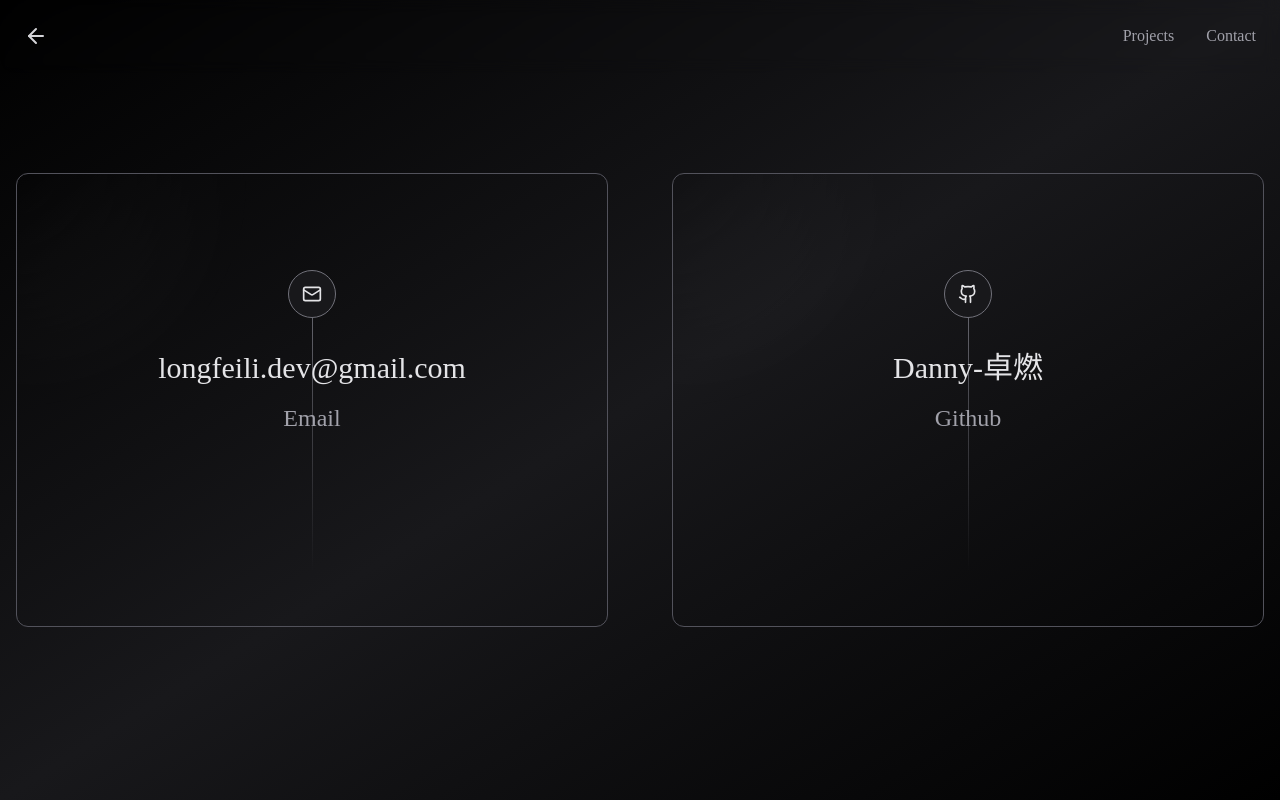
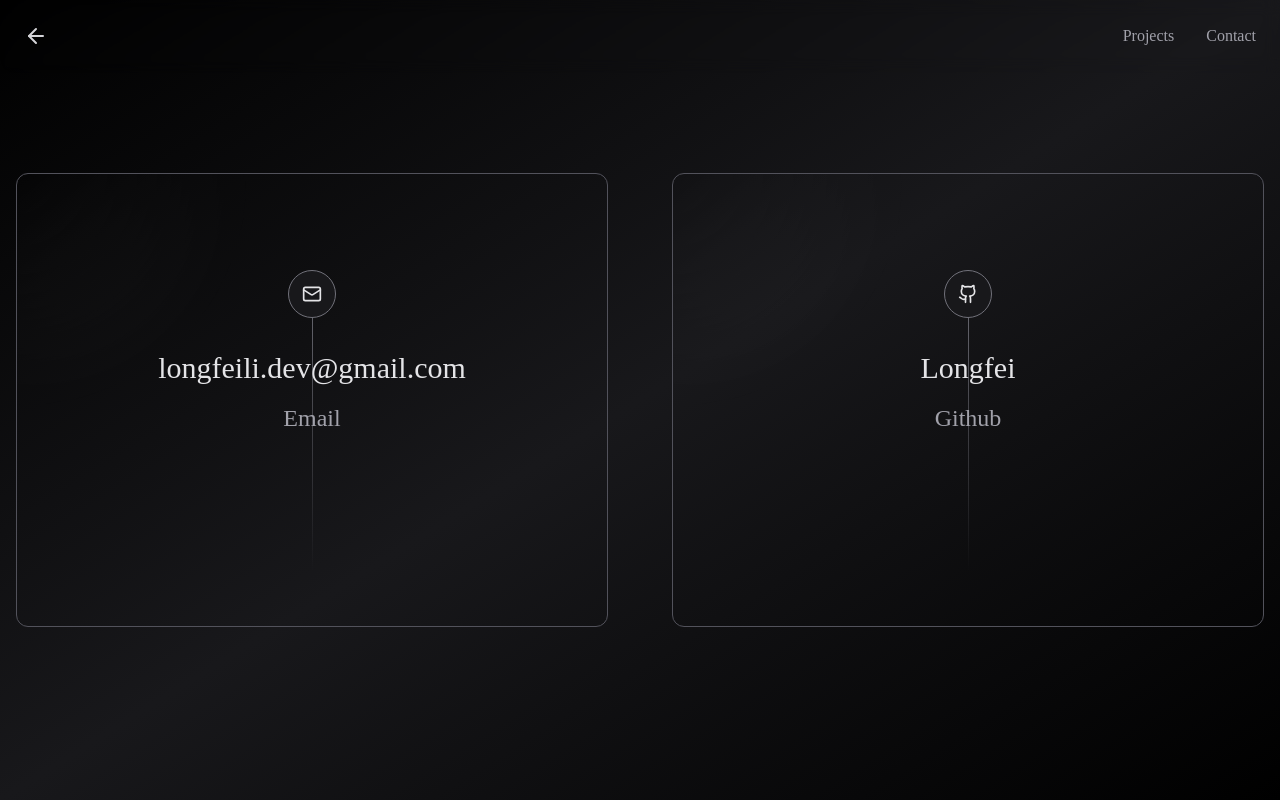
Before and after one commit to nok1214/danny-portfolio, a Next.js app: page /contact in a window 1280 px wide. Built offline with nearby package versions, Linux system fonts and the light colour scheme; what tailwindcss-debug-screens would draw is missing.

Commit message:
Update page.tsx

```diff
--- a/app/contact/page.tsx
+++ b/app/contact/page.tsx
@@ -16,7 +16,7 @@ const socials = [
     icon: <Github size={20} />,
     href: 'https://github.com/nok1214',
     label: 'Github',
-    handle: 'Danny-卓燃',
+    handle: 'Longfei',
   },
 ];
 
```
